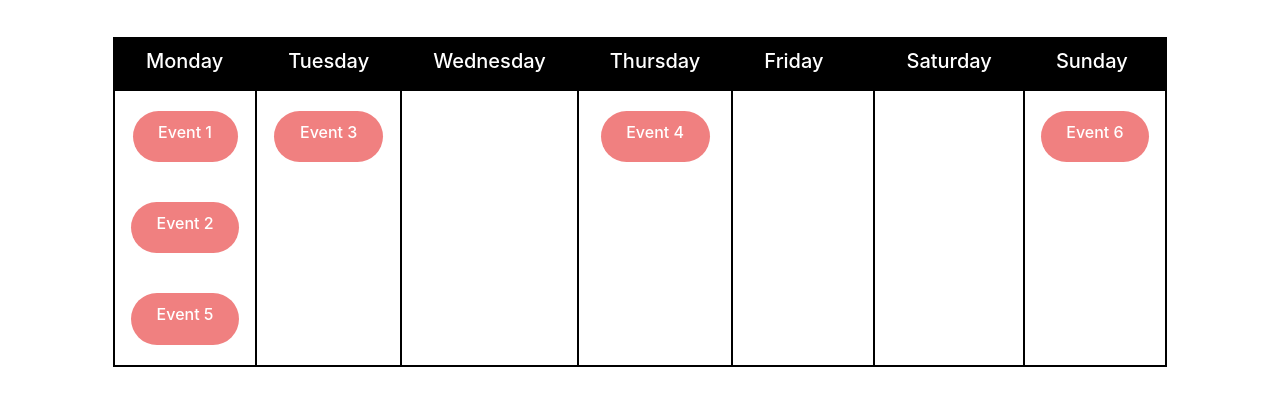
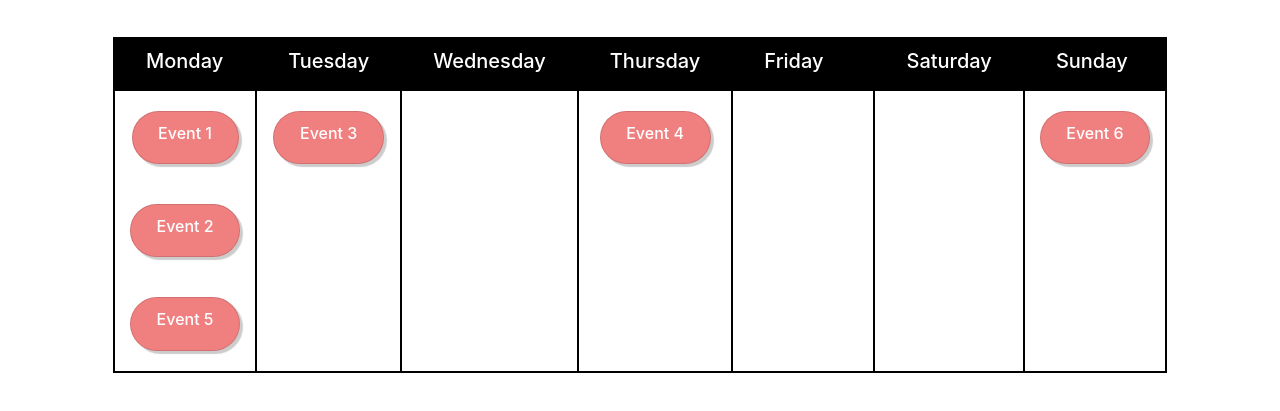
Before and after one commit to FlameFractal/CS402-Internet-And-Web-Systems, a plain HTML site: page Event-Calendar/index.html in a window 1280 px wide. Shown: the part 135-546 px from the top of the page. Drawn offline with nearby package versions, Linux system fonts and the light colour scheme.

Commit message:
shadow on event box

```diff
--- a/Event-Calendar/css/style.css
+++ b/Event-Calendar/css/style.css
@@ -45,3 +45,7 @@ body{
 	color: white;
 	border-radius: 50px;
 }
+
+.card{
+	box-shadow: 3px 3px 1px 0px rgba(0,0,0,0.2);
+}
--- a/Event-Calendar/js/script.js
+++ b/Event-Calendar/js/script.js
@@ -26,7 +26,7 @@ function fillEvents(user_id){
 
     events[user_id].map(function(event){
       obj = `<div class="row eve ui-widget-content draggable">
-  				<div class="event">
+  				<div class="event card">
   	          <h6>`+event.title+`</h6>
   	        </div>
   	        </div>`;
```
